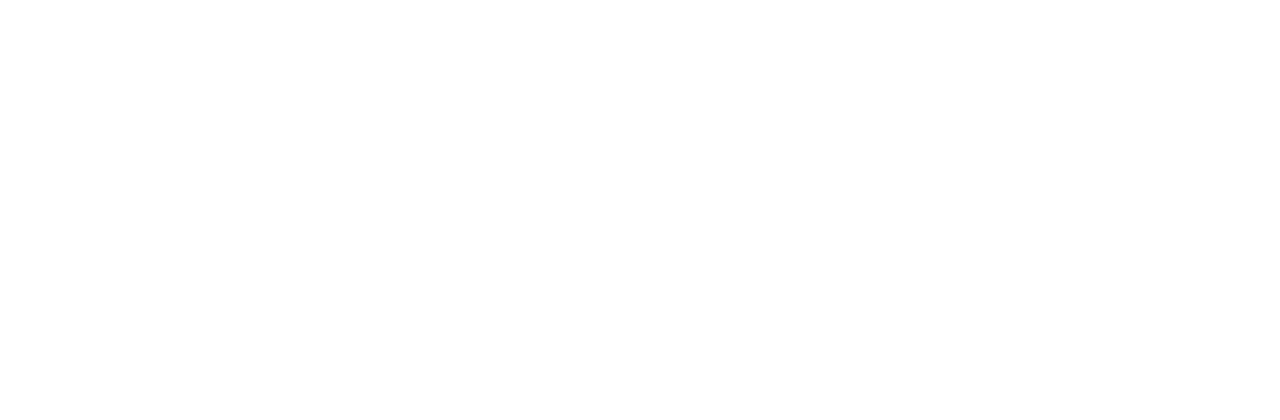
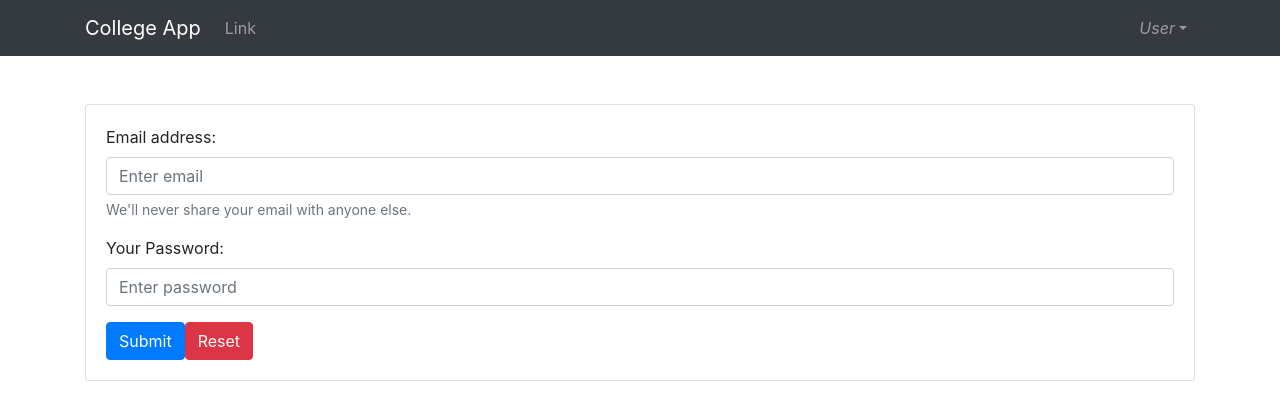
Before and after one commit to Craigr99/college-app, a Vue app: page / in a window 1280 px wide. Shown: the top 420 px of the page. Built offline with nearby package versions, Linux system fonts and the light colour scheme.

Commit message:
Added login redirect to courses index

```diff
--- a/package.json
+++ b/package.json
@@ -8,6 +8,7 @@
     "lint": "vue-cli-service lint"
   },
   "dependencies": {
+    "axios": "^0.21.1",
     "bootstrap": "^4.6.0",
     "bootstrap-vue": "^2.21.2",
     "core-js": "^3.6.5",
--- a/src/App.vue
+++ b/src/App.vue
@@ -1,19 +1,25 @@
 <template>
   <div id="app">
-    <router-view />
+    <Navbar />
+    <b-container class="mt-5">
+      <router-view />
+    </b-container>
   </div>
 </template>
 
+<script>
+import Navbar from "./components/Navbar";
+
+export default {
+  name: "App",
+  components: {
+    Navbar,
+  },
+};
+</script>
+
 <style>
-#app {
-  font-family: Avenir, Helvetica, Arial, sans-serif;
-  -webkit-font-smoothing: antialiased;
-  -moz-osx-font-smoothing: grayscale;
-  text-align: center;
-  color: #2c3e50;
-}
-
-#nav {
+/* #nav {
   padding: 30px;
 }
 
@@ -24,5 +30,5 @@
 
 #nav a.router-link-exact-active {
   color: #42b983;
-}
+} */
 </style>
--- /dev/null
+++ b/src/components/LoginForm.vue
@@ -0,0 +1,83 @@
+<template>
+  <div>
+    <b-card>
+      <b-form @submit.prevent="login()" @reset="onReset()" v-if="show">
+        <b-form-group
+          id="input-group-1"
+          label="Email address:"
+          label-for="input-1"
+          description="We'll never share your email with anyone else."
+        >
+          <b-form-input
+            id="email"
+            v-model="form.email"
+            type="email"
+            placeholder="Enter email"
+            required
+          ></b-form-input>
+        </b-form-group>
+
+        <b-form-group id="password" label="Your Password:" label-for="password">
+          <b-form-input
+            id="password"
+            type="password"
+            v-model="form.password"
+            placeholder="Enter password"
+            required
+          ></b-form-input>
+        </b-form-group>
+
+        <b-button type="submit" variant="primary">Submit</b-button>
+        <b-button type="reset" variant="danger">Reset</b-button>
+      </b-form>
+    </b-card>
+  </div>
+</template>
+
+<script>
+import axios from "axios";
+
+export default {
+  name: "LoginForm",
+  data() {
+    return {
+      form: {
+        email: "",
+        password: "",
+        checked: [],
+      },
+      show: true,
+    };
+  },
+  methods: {
+    login() {
+      axios
+        .post("http://college.api:8000/api/login", {
+          email: this.form.email,
+          password: this.form.password,
+        })
+        .then((response) => {
+          console.log(response.data);
+          localStorage.setItem("token", response.data.token);
+          this.$router.replace({ name: "courses_index" });
+          this.$emit("has-token", true);
+        })
+        .catch((error) => {
+          console.log(error);
+          console.log(error.response.data);
+        });
+    },
+    onReset(event) {
+      event.preventDefault();
+      // Reset our form values
+      this.form.email = "";
+      this.form.password = "";
+      // Trick to reset/clear native browser form validation state
+      this.show = false;
+      this.$nextTick(() => {
+        this.show = true;
+      });
+    },
+  },
+};
+</script>
--- /dev/null
+++ b/src/components/Navbar.vue
@@ -0,0 +1,40 @@
+<template>
+  <div>
+    <b-navbar toggleable="lg" type="dark" variant="dark">
+      <b-container>
+        <b-navbar-brand href="/">College App</b-navbar-brand>
+
+        <b-navbar-toggle target="nav-collapse"></b-navbar-toggle>
+
+        <b-collapse id="nav-collapse" is-nav>
+          <b-navbar-nav>
+            <b-nav-item href="#">Link</b-nav-item>
+          </b-navbar-nav>
+
+          <!-- Right aligned nav items -->
+          <b-navbar-nav class="ml-auto">
+            <b-nav-item-dropdown right>
+              <!-- Using 'button-content' slot -->
+              <template #button-content>
+                <em>User</em>
+              </template>
+              <b-dropdown-item href="#">Profile</b-dropdown-item>
+              <b-dropdown-item href="#">Sign Out</b-dropdown-item>
+            </b-nav-item-dropdown>
+          </b-navbar-nav>
+        </b-collapse>
+      </b-container>
+    </b-navbar>
+  </div>
+</template>
+
+<script>
+export default {
+  data() {
+    return {};
+  },
+};
+</script>
+
+<style>
+</style>
--- a/src/router.js
+++ b/src/router.js
@@ -2,7 +2,7 @@ import Vue from "vue";
 import Router from "vue-router";
 
 import Home from "./views/Home";
-// import CoursesIndex from "./views/courses/Index";
+import CoursesIndex from "./views/courses/Index";
 // import CoursesShow from "./views/courses/Show";
 // import CoursesEdit from "./views/courses/Edit";
 
@@ -17,11 +17,11 @@ export default new Router({
       name: "home",
       component: Home
     },
-    // {
-    //   path: "/courses",
-    //   name: "courses_index",
-    //   component: CoursesIndex
-    // },
+    {
+      path: "/courses",
+      name: "courses_index",
+      component: CoursesIndex
+    },
     // {
     //   path: "/courses/show",
     //   name: "courses_show",
--- a/src/views/About.vue
+++ /dev/null
@@ -1,5 +0,0 @@
-<template>
-  <div class="about">
-    <h1>This is an about page</h1>
-  </div>
-</template>
--- a/src/views/Home.vue
+++ b/src/views/Home.vue
@@ -1,10 +1,14 @@
 <template>
-  <div class="home"></div>
+  <div class="home">
+    <LoginForm />
+  </div>
 </template>
 
 <script>
+import LoginForm from "../components/LoginForm.vue";
+
 export default {
   name: "Home",
-  components: {},
+  components: { LoginForm },
 };
 </script>
--- /dev/null
+++ b/src/views/courses/Index.vue
@@ -0,0 +1,65 @@
+<template>
+  <div>
+    <h1>this is the courses index page</h1>
+    <br />
+
+    <div v-for="course in courses" :key="course.id">
+      <p>{{ course.title }}</p>
+    </div>
+    <button @click="logout()">Logout</button>
+  </div>
+</template>
+
+<script>
+import axios from "axios";
+
+export default {
+  name: "CourseIndex",
+  components: {},
+  data() {
+    return {
+      courses: [],
+    };
+  },
+  mounted() {
+    this.getCourses();
+  },
+  methods: {
+    getCourses() {
+      let token = localStorage.getItem("token");
+      axios
+        .get("http://college.api:8000/api/courses", {
+          headers: { Authorization: "Bearer " + token },
+        })
+        .then((response) => {
+          console.log(response.data.data);
+          this.courses = response.data.data;
+        })
+        .catch((error) => {
+          console.log(error);
+          console.log(error.response.data);
+        });
+    },
+    logout() {
+      let token = localStorage.getItem("token");
+      axios
+        .get("http://college.api:8000/api/logout", {
+          headers: { Authorization: "Bearer " + token },
+        })
+        .then((response) => {
+          console.log(response.data);
+          console.log("Logged out");
+          this.$router.replace({ name: "home" });
+        })
+        .catch((error) => {
+          console.log(error);
+          console.log(error.response.data);
+        });
+
+      localStorage.removeItem("token");
+    },
+  },
+};
+</script>
+
+<style></style>
```
Also changed, not shown: 1 other file (tests, documents, lock files or other folders).
